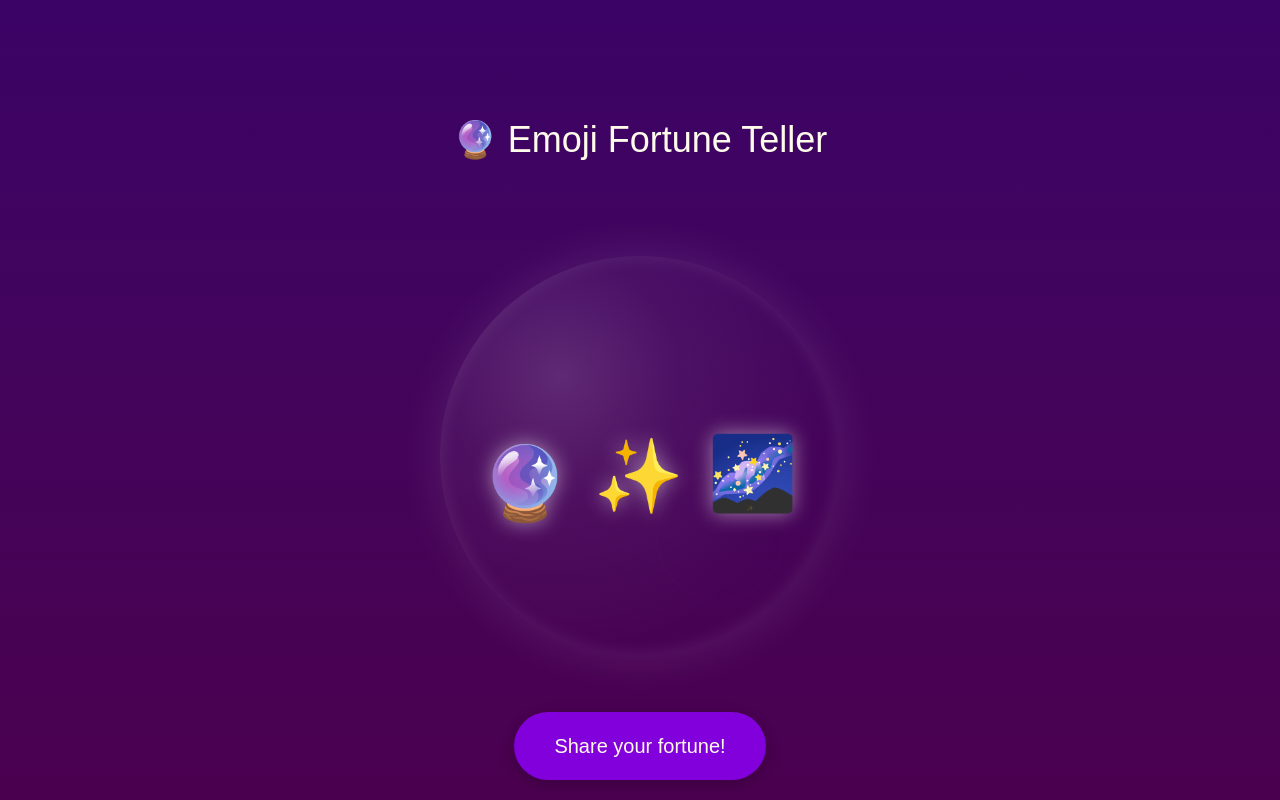
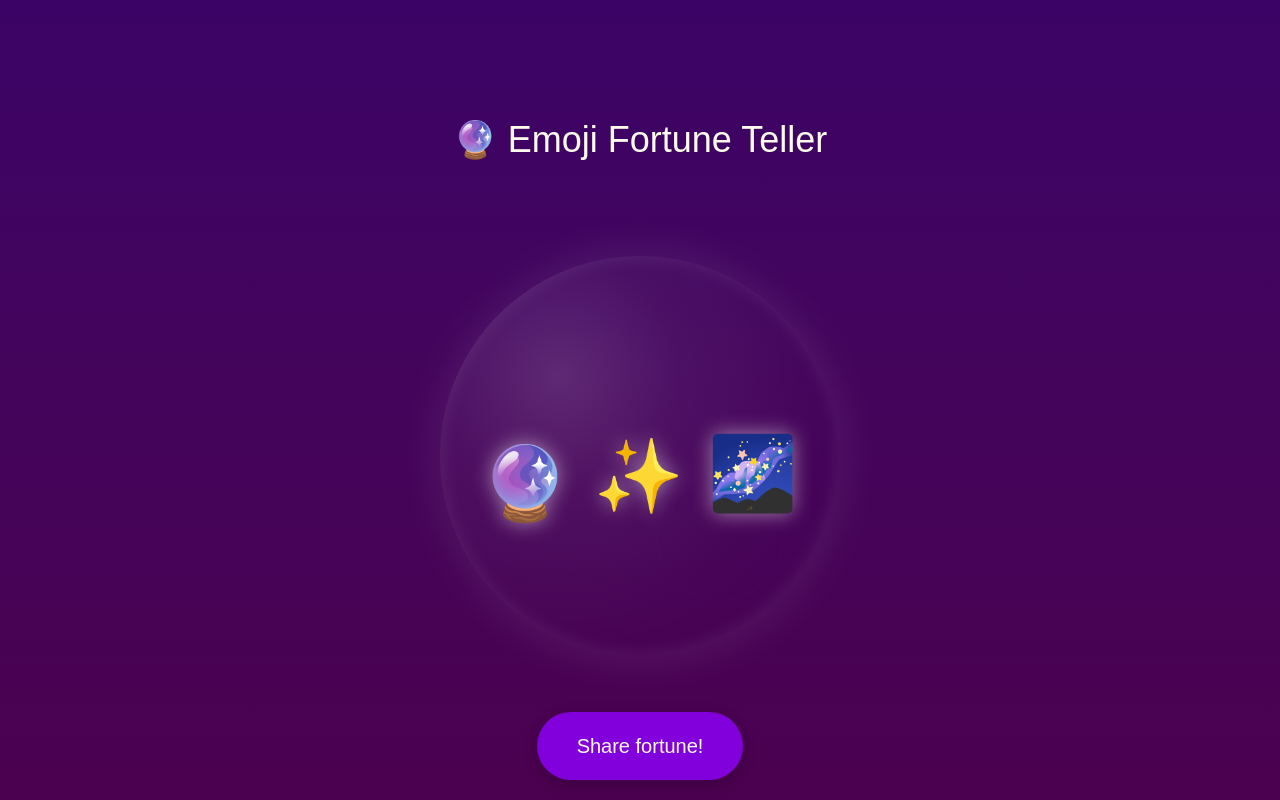
Before and after one commit to TheVideoFelix/Emoji-Fortune-Teller, a Next.js app: page / in a window 1280 px wide. Built offline with nearby package versions, Linux system fonts and the light colour scheme.

Commit message:
feat(components): added functionality to share button

```diff
--- a/src/app/page.tsx
+++ b/src/app/page.tsx
@@ -1,3 +1,4 @@
+import ShareButton from "@/components/ShareButton";
 
 export default function Home() {
   return (
@@ -27,9 +28,7 @@ export default function Home() {
           </div>
 
           <div>
-              <button className="bg-purple-700 p-5 px-10 text-xl rounded-full shadow-btn-share">
-                  Share your fortune!
-              </button>
+              <ShareButton prediction={['🔮', '🔮', '🔮']} />
           </div>
       </section>
     </main>
--- /dev/null
+++ b/src/components/ShareButton.tsx
@@ -0,0 +1,32 @@
+'use client';
+import React from 'react';
+
+interface ShareButtonPros {
+    prediction: string[]
+}
+
+const ShareButton = ({ prediction }: ShareButtonPros) => {
+    const handelShare = async () => {
+        const text = `🔮✨ My future ${prediction.join(' ')}.`
+
+        try {
+            await navigator.share({
+                title: 'Emoji fortune!',
+                text,
+                url: window.location.href
+            })
+        } catch {
+            await navigator.clipboard.writeText(text);
+            alert('Copied to clipboard!');
+        }
+    };
+
+    return (
+        <button className="bg-purple-700 p-5 px-10 text-xl rounded-full shadow-btn-share"
+        onClick={handelShare}>
+            Share fortune!
+        </button>
+    );
+};
+
+export default ShareButton;
```
